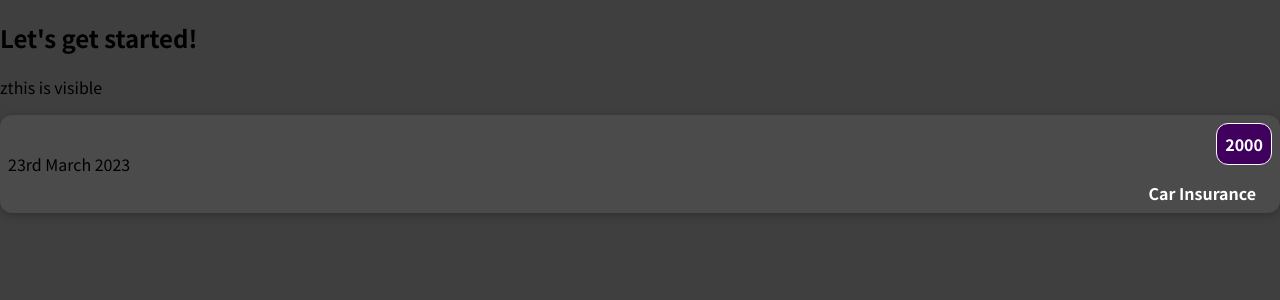
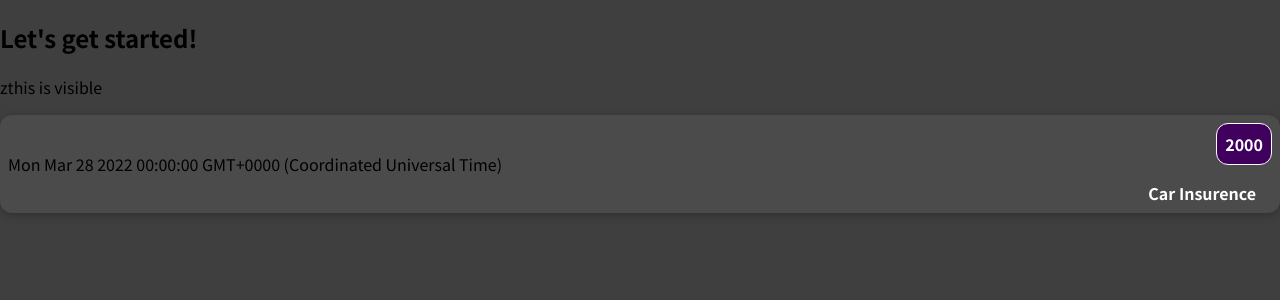
Before and after one commit to PatilKavya/ReactP, a JavaScript app: page / in a window 1280 px wide. Shown: the top 300 px of the page. Built offline with nearby package versions, Linux system fonts and the light colour scheme.

Commit message:
commit 3

```diff
--- a/src/Components/ExpenceItem.js
+++ b/src/Components/ExpenceItem.js
@@ -1,14 +1,18 @@
-import './ExpenceItem.css'
+import "./ExpenceItem.css";
 
-function ExpenseItem(){
-    return (
+function ExpenseItem() {
+    const date=new Date(2022,2,28);
+    const title='Car Insurence';
+    const price=2000
+  return (
     <div className="expense-item">
-        <div>23rd March 2023</div>
-        <div className="expense-item__description">
-        <h2>Car Insurance</h2>
-        <div className="expense-item__price">2000</div>
-        </div>
-    </div>);
+      <div>{date.toString()}</div>
+      <div className="expense-item__description">
+        <h2>{title}</h2>
+        <div className="expense-item__price">{price}</div>
+      </div>
+    </div>
+  );
 }
 
 export default ExpenseItem;
```
